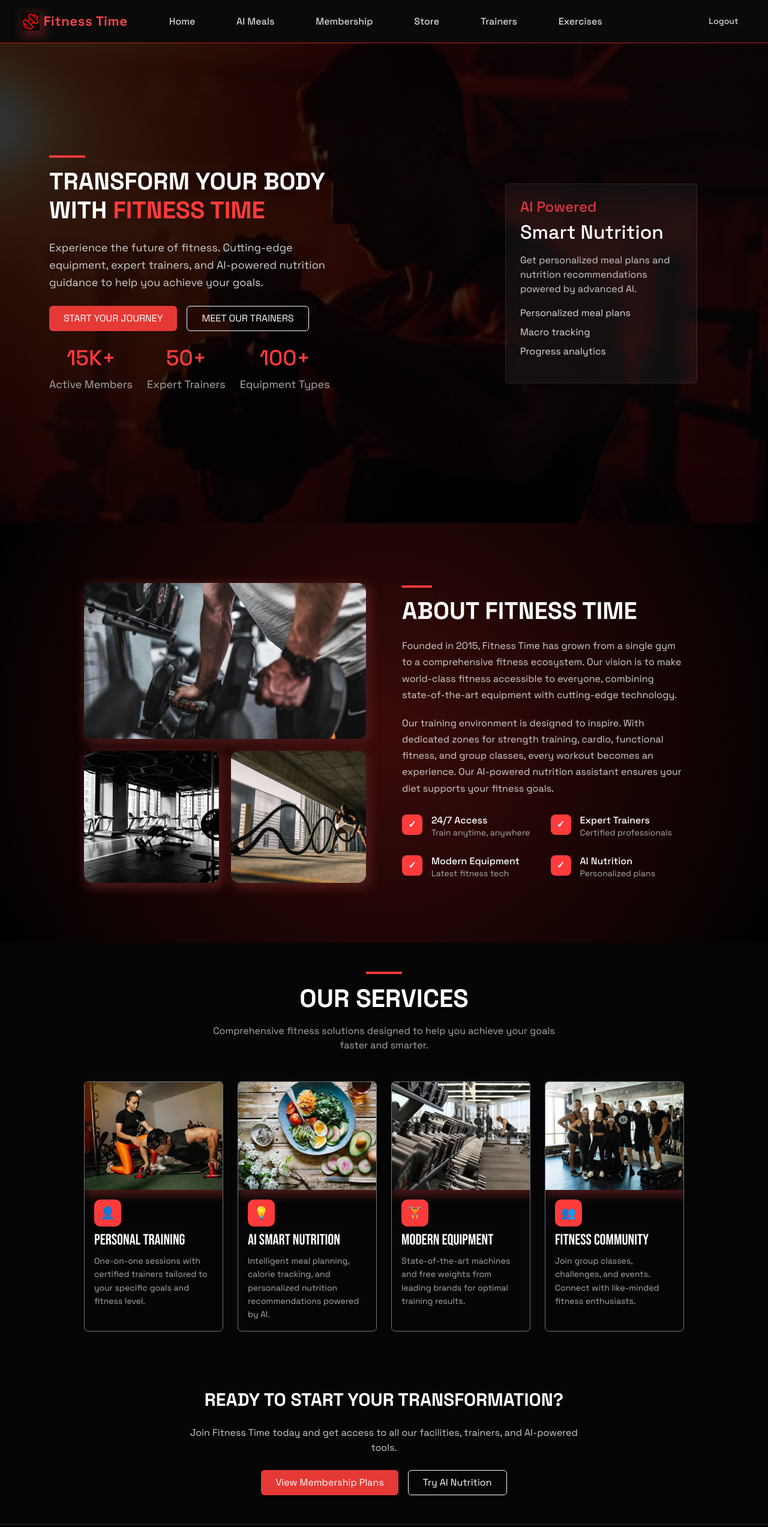
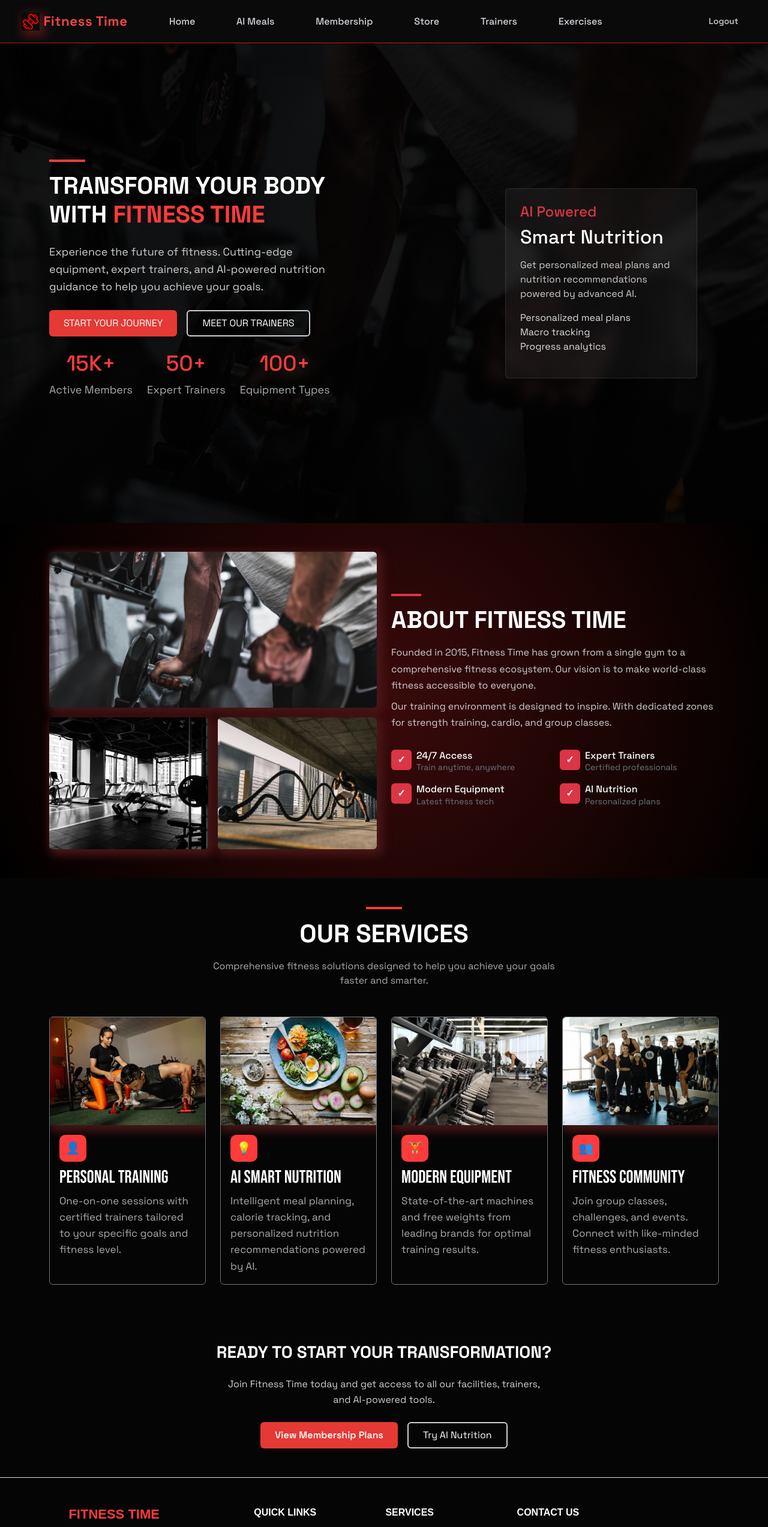
Before and after one commit to AyshaOsama2006/fitness-time, a React (Vite) app: page /home in a window 1280 px wide. Shown: the top 2546 px of the page at 60% size. Built offline with nearby package versions, Linux system fonts and the light colour scheme.

Commit message:
Add project files

```diff
--- a/src/Components/Home/About.jsx
+++ b/src/Components/Home/About.jsx
@@ -7,69 +7,69 @@ import img3 from "../../assets/images/photo-3.jpg";
 
 function About() {
   return (
-    <section className="about">
-      <div className="container about-container">
+    <section className="py-5 text-white" style={{ background: "radial-gradient(circle at center, #3b0a0a, #000)" }}>
+      <div className="container">
 
-        <div className="about-images">
-          <img src={img1} alt="Gym" className="img1" />
-          <img src={img2} alt="Workout" className="img2" />
-          <img src={img3} alt="Fitness" className="img3" />
-        </div>
+        <div className="row align-items-center">
 
-        <div className="about-content">
-          <div className="about-line"></div>
+          <div className="col-md-6 mb-4 mb-md-0">
+            <div className="d-grid gap-3" style={{ gridTemplateColumns: "1fr 1fr" }}>
+              <img
+                src={img1}
+                alt="Gym"
+                className="w-100 rounded overflow-hidden transition"
+                style={{ gridColumn: "span 2", height: "260px", objectFit: "cover" }}
+              />
+              <img
+                src={img2}
+                alt="Workout"
+                className="w-100 rounded overflow-hidden transition"
+                style={{ height: "220px", objectFit: "cover" }}
+              />
+              <img
+                src={img3}
+                alt="Fitness"
+                className="w-100 rounded overflow-hidden transition"
+                style={{ height: "220px", objectFit: "cover" }}
+              />
+            </div>
+          </div>
 
-          <h2>ABOUT FITNESS TIME</h2>
+          <div className="col-md-6">
 
-          <p>
-            Founded in 2015, Fitness Time has grown from a single gym to a
-            comprehensive fitness ecosystem. Our vision is to make world-class
-            fitness accessible to everyone, combining state-of-the-art
-            equipment with cutting-edge technology.
-          </p>
+            <div className="bg-danger mb-3" style={{ width: "50px", height: "4px" }}></div>
 
-          <p>
-            Our training environment is designed to inspire. With dedicated
-            zones for strength training, cardio, functional fitness, and group
-            classes, every workout becomes an experience. Our AI-powered
-            nutrition assistant ensures your diet supports your fitness goals.
-          </p>
+            <h2 className="fw-bold mb-3 display-6">ABOUT FITNESS TIME</h2>
 
-          <div className="about-features">
-            <div className="feature">
-              <span>✓</span>
-              <div>
-                <h4>24/7 Access</h4>
-                <p>Train anytime, anywhere</p>
-              </div>
+            <p className="mb-2 text-light-gray" style={{ lineHeight: "1.7" }}>
+              Founded in 2015, Fitness Time has grown from a single gym to a comprehensive fitness ecosystem.
+              Our vision is to make world-class fitness accessible to everyone.
+            </p>
+
+            <p className="mb-3 text-light-gray" style={{ lineHeight: "1.7" }}>
+              Our training environment is designed to inspire. With dedicated zones for strength training,
+               cardio, and group classes.
+            </p>
+
+            <div className="row row-cols-1 row-cols-md-2 g-3 mt-3">
+              {[
+                ["24/7 Access", "Train anytime, anywhere"],
+                ["Expert Trainers", "Certified professionals"],
+                ["Modern Equipment", "Latest fitness tech"],
+                ["AI Nutrition", "Personalized plans"]
+              ].map(([title, desc], idx) => (
+                <div key={idx} className="col d-flex align-items-start gap-2">
+                  <span className="d-flex justify-content-center align-items-center bg-danger rounded" style={{ width: "34px", height: "34px", fontWeight: "bold" }}>✓</span>
+                  <div>
+                    <h4 className="mb-0" style={{ fontSize: "16px" }}>{title}</h4>
+                    <p className="mb-0 text-secondary" style={{ fontSize: "14px" }}>{desc}</p>
+                  </div>
+                </div>
+              ))}
             </div>
 
-            <div className="feature">
-              <span>✓</span>
-              <div>
-                <h4>Expert Trainers</h4>
-                <p>Certified professionals</p>
-              </div>
-            </div>
-
-            <div className="feature">
-              <span>✓</span>
-              <div>
-                <h4>Modern Equipment</h4>
-                <p>Latest fitness tech</p>
-              </div>
-            </div>
-
-            <div className="feature">
-              <span>✓</span>
-              <div>
-                <h4>AI Nutrition</h4>
-                <p>Personalized plans</p>
-              </div>
-            </div>
           </div>
         </div>
-
       </div>
     </section>
   );
--- a/src/Components/Home/CTA.jsx
+++ b/src/Components/Home/CTA.jsx
@@ -1,23 +1,33 @@
 import React from "react";
-import "../../Pages/Home/Home.css";
+import "bootstrap/dist/css/bootstrap.min.css";
 
 function CTA() {
   return (
-    <section className="cta py-5" style={{ textAlign: "center", color: "white", borderBottom: "1px solid rgba(255,255,255,0.15)" }}>
-      <div className="container cta-container">
-
-        <h2 className="mb-4 fw-bold">READY TO START YOUR TRANSFORMATION?</h2>
-
-        <p className="mb-4" style={{ color: "#ccc", lineHeight: "1.6" }}>
+    <section
+      className="py-5 text-center text-white border-bottom"
+      style={{ borderColor: "rgba(255,255,255,0.15)" }}
+    >
+      <div className="container" style={{ maxWidth: "700px" }}>
+        <h2 className="mb-4 fw-bold fs-3">READY TO START YOUR TRANSFORMATION?</h2>
+        <p className="mb-4 text-light-gray" style={{ lineHeight: "1.6" }}>
           Join Fitness Time today and get access to all our facilities,
-          trainers, and AI-powered <br /> tools.
+          trainers,<br /> and AI-powered tools.
         </p>
-
         <div className="d-flex flex-column flex-sm-row justify-content-center gap-3">
-          <button className="cta-primary btn btn-danger px-4 py-2">View Membership Plans</button>
-          <button className="cta-secondary btn btn-outline-light px-4 py-2">Try AI Nutrition</button>
+          <button className="btn btn-danger fw-semibold px-4 py-2 rounded">
+            View Membership Plans
+          </button>
+          <button
+         className="btn px-4 py-2 rounded"
+           style={{
+           color: "#fff",
+           border: "2px solid #cfcfcf",
+          background: "transparent"
+              }}
+   >
+              Try AI Nutrition
+         </button>
         </div>
-
       </div>
     </section>
   );
--- a/src/Components/Home/Hero.jsx
+++ b/src/Components/Home/Hero.jsx
@@ -1,6 +1,6 @@
 import React from "react";
 import "../../Pages/Home/Home.css";
-import bgImage from "../../assets/images/7.jpg";
+import bgImage from "../../assets/images/photo-1.jpg";
 
 function Hero() {
   return (
@@ -8,7 +8,7 @@ function Hero() {
       className="hero d-flex align-items-center"
       style={{
         minHeight: "100vh",
-        backgroundImage: `linear-gradient(rgba(0,0,0,0.8), rgba(0,0,0,0.8)), url(${bgImage})`,
+        backgroundImage: `linear-gradient(rgba(0,0,0,0.9), rgba(0,0,0,0.9)), url(${bgImage})`,
         backgroundSize: "cover",
         backgroundPosition: "center",
         color: "white",
@@ -36,7 +36,14 @@ function Hero() {
 
             <div className="d-flex flex-column flex-sm-row gap-3 mb-4 hero-buttons">
               <button className="btn btn-danger px-4 py-2">START YOUR JOURNEY</button>
-              <button className="btn btn-outline-light px-4 py-2">MEET OUR TRAINERS</button>
+              <button
+               className="btn px-4 py-2 rounded"
+               style={{
+               color: "#fff",
+               border: "2px solid #cfcfcf",
+              background: "transparent"
+              }}
+              >MEET OUR TRAINERS</button>
             </div>
 
             <div className="d-flex flex-wrap gap-4 hero-stats">
--- a/src/Pages/Home/Home.css
+++ b/src/Pages/Home/Home.css
@@ -10,148 +10,58 @@ body {
   background: #050505;
   color: #fff;
 }
-
-/* ==== Hero ==== */
-.hero {
-  min-height: 100vh;
-  background-size: cover;
-  background-position: center;
-  display: flex;
-  align-items: center;
-  padding: 80px 10%;
-  color: white;
-}
+/* ==== hero ==== */
 .hero-line {
-  width: 60px;
-  height: 4px;
-  background: #ff3b3b;
   margin-bottom: 20px;
 }
 .hero-left h1 {
   font-size: 40px;
   font-weight: 800;
   line-height: 1.2;
-  margin-bottom: 20px;
 }
 .hero-left span {
   color: #ff3b3b;
 }
 .hero-left p {
-  color: #cfcfcf;
   font-size: 18px;
-  line-height: 1.6;
-  margin-bottom: 30px;
-}
-.hero-buttons {
-  display: flex;
-  gap: 15px;
-  margin-bottom: 50px;
-}
-.btn-primary {
-  background: #ff3b3b;
-  border: none;
-  padding: 14px 30px;
-  font-weight: 600;
-  color: white;
-  border-radius: 6px;
-  cursor: pointer;
-  transition: 0.3s;
-}
-.btn-primary:hover {
-  background: #e12d2d;
-}
-.btn-secondary {
-  background: transparent;
-  border: 1px solid #444;
-  padding: 14px 30px;
-  color: white;
-  border-radius: 6px;
-  cursor: pointer;
-  transition: 0.3s;
-}
-.btn-secondary:hover {
-  border-color: #ff3b3b;
-}
-.hero-stats {
-  display: flex;
-  gap: 50px;
 }
 .stat h2 {
-  color: #ff3b3b;
   font-size: 36px;
 }
 .stat p {
   color: #aaa;
 }
 .hero-card {
-  background: rgba(255,255,255,0.05);
-  backdrop-filter: blur(10px);
-  border: 1px solid rgba(255,255,255,0.1);
-  padding: 30px;
-  border-radius: 12px;
   width: 320px;
-}
-.hero-card h4 {
-  color: #ff3b3b;
-  margin-bottom: 5px;
-}
-.hero-card p {
-  color: #ccc;
-  margin-bottom: 15px;
-}
-.hero-card ul {
-  list-style: none;
-  padding: 0;
-}
-.hero-card li {
-  margin-bottom: 8px;
-  color: #ddd;
 }
 
 /* ==== About ==== */
 .about {
-  padding: 100px 10%;
+  padding: 100px 0;
   background: radial-gradient(circle at center, #3b0a0a, #000);
+  color: white;
 }
-
-.about-container {
-  display: grid;
-  grid-template-columns: 1fr 1fr;
-  gap: 60px;
-  align-items: center;
+.about img,
+.transition {
+  width: 100%;
+  object-fit: cover;
+  border-radius: 14px;
+  transition: transform 0.4s ease;
+  cursor: pointer;
 }
-.about-images {
-  display: grid;
-  grid-template-columns: 1fr 1fr;
-  gap: 20px;
-}
-.about-images img {
-  width: 100%;
-  border-radius: 14px;
-  object-fit: cover;transition: transform 0.4s ease;
-}
-
-.about-images img:hover {
+.about img:hover,
+.about img:active,
+.transition:hover,
+.transition:active {
   transform: translateY(-10px);
 }
 
-.img1 {
-  grid-column: span 2;
-  height: 260px;
-}
-.img2, .img3 {
-  height: 220px;
-}
+.img1 { height: 260px; }
+.img2, .img3 { height: 220px; }
+
 @media (max-width: 900px) {
-  .about-container {
-    grid-template-columns: 1fr;
-  }
-  .about-features {
-    grid-template-columns: 1fr;
-  }
-  .img1, .img2, .img3 {
-    height: auto;
-  }
+  .img1, .img2, .img3 { height: auto; }
+  .about-features { grid-template-columns: 1fr; }
 }
 .about-line {
   width: 50px;
@@ -165,9 +75,12 @@ body {
   margin-bottom: 20px;
 }
 .about-content p {
-  color: #cfcfcf;
+  color: #ffffff;
   line-height: 1.7;
   margin-bottom: 20px;
+}
+.text-light-gray {
+  color: #cfcfcf;
 }
 .about-features {
   display: grid;
@@ -181,71 +94,57 @@ body {
   align-items: flex-start;
 }
 .feature span {
-  background: #ff3b3b;
   width: 34px;
   height: 34px;
+  background: #ff3b3b;
   border-radius: 8px;
   display: flex;
   align-items: center;
   justify-content: center;
   font-weight: bold;
+  flex-shrink: 0;
 }
 .feature h4 {
-  margin: 0;
-  font-size: 16px;
+  margin:0;
+  font-size: 18px;
+  font-weight: 600;
 }
 .feature p {
-  margin: 0;
-  font-size: 14px;
-  color: #aaa;
+    margin:0;
+  font-size: 16px;
+  color: #ddd;
 }
 
 /* ==== Services ==== */
 .services {
-  padding: 100px 10%;
   background: #050505;
 }
-
 .services-header {
-  text-align: center;
   margin-bottom: 60px;
 }
 .services-line {
   width: 60px;
   height: 4px;
   background: #ff3b3b;
-  margin: 0 auto 15px;
 }
 .services-header h2 {
   font-size: 42px;
   font-weight: 800;
-  margin-bottom: 10px;
-}
-.services-header p {
-  color: #aaa;
-  max-width: 600px;
-  margin: auto;
 }
 .service-card {
   border-radius: 14px;
   overflow: hidden;
   transition: 0.4s;
   border: 1px solid #222;
+  min-height: 420px;
 }
 .service-card:hover {
   transform: translateY(-10px);
   border-color: #ff3b3b;
 }
 .service-card img {
-  width: 100%;
   height: 180px;
   object-fit: cover;
-}
-.service-content {
-  padding: 20px;
-  display: flex;
-  flex-direction: column;
-  flex-grow: 1;
 }
 .icon {
   width: 45px;
@@ -255,78 +154,18 @@ body {
   align-items: center;
   justify-content: center;
   border-radius: 10px;
-  margin-bottom: 15px;
   font-size: 20px;
 }
 .service-content h3 {
-  margin-bottom: 10px;
-  font-size: 25px;
+  font-size: 30px;
 }
 .service-content p {
   color: #aaa;
-  font-size: 14px;
-  line-height: 1.6;
-  flex-grow: 1;
-}
-@media (max-width: 1100px) {
-  .services-container {
-    grid-template-columns: repeat(2, 1fr);
-  }
+  font-size: 17px;
+  line-height: 1.6;flex-grow: 1;
 }
 
-@media (max-width: 600px) {
-  .services-container {
-    grid-template-columns: 1fr;
-  }
-}
 /* ==== CTA ==== */
 .cta {
-  padding: 100px 10%;
-  text-align: center;
-  color: white;
   border-bottom: 1px solid rgba(255,255,255,0.15);
 }
-.cta-container {
-  max-width: 700px;
-  margin: auto;
-}
-.cta h2 {
-  font-size: 30px;
-  font-weight: 600;
-  margin-bottom: 20px;
-}
-.cta p {
-  color: #ccc;
-  margin-bottom: 30px;
-  line-height: 1.6;
-}
-.cta-buttons {
-  display: flex;
-  justify-content: center;
-  gap: 15px;
-}
-.cta-primary {
-  background: #ff3b3b;
-  border: none;
-  padding: 14px 28px;
-  color: white;
-  font-weight: 600;
-  border-radius: 8px;
-  cursor: pointer;
-  transition: 0.3s;
-}
-.cta-primary:hover {
-  background: #e02a2a;
-}
-.cta-secondary {
-  background: transparent;
-  border: 1px solid #444;
-  padding: 14px 28px;
-  color: white;
-  border-radius: 8px;
-  cursor: pointer;
-  transition: 0.3s;
-}
-.cta-secondary:hover {
-  border-color: #ff3b3b;
-}
```
